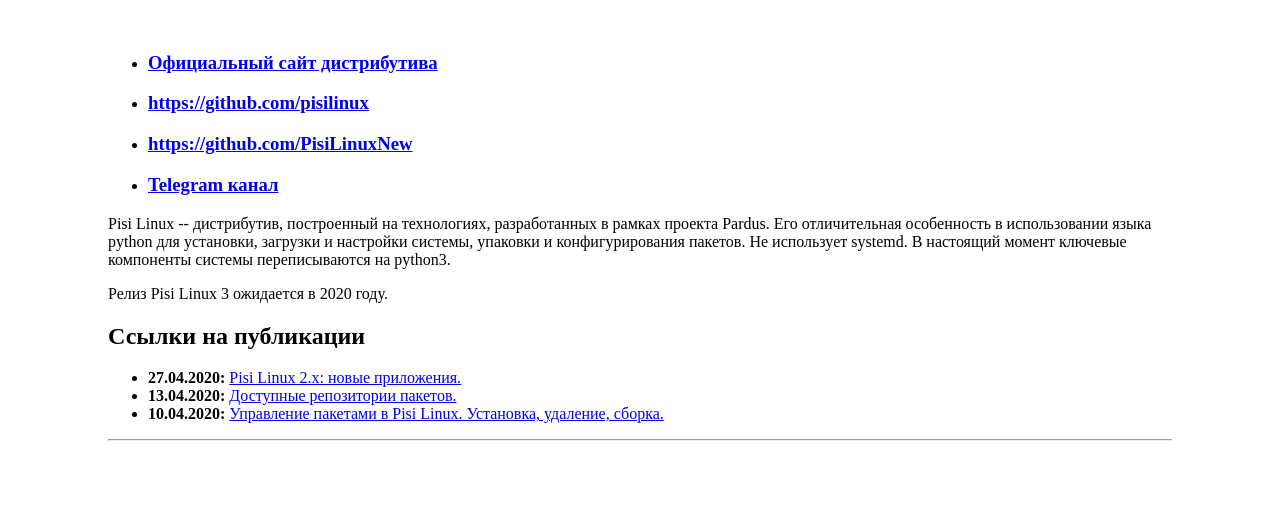
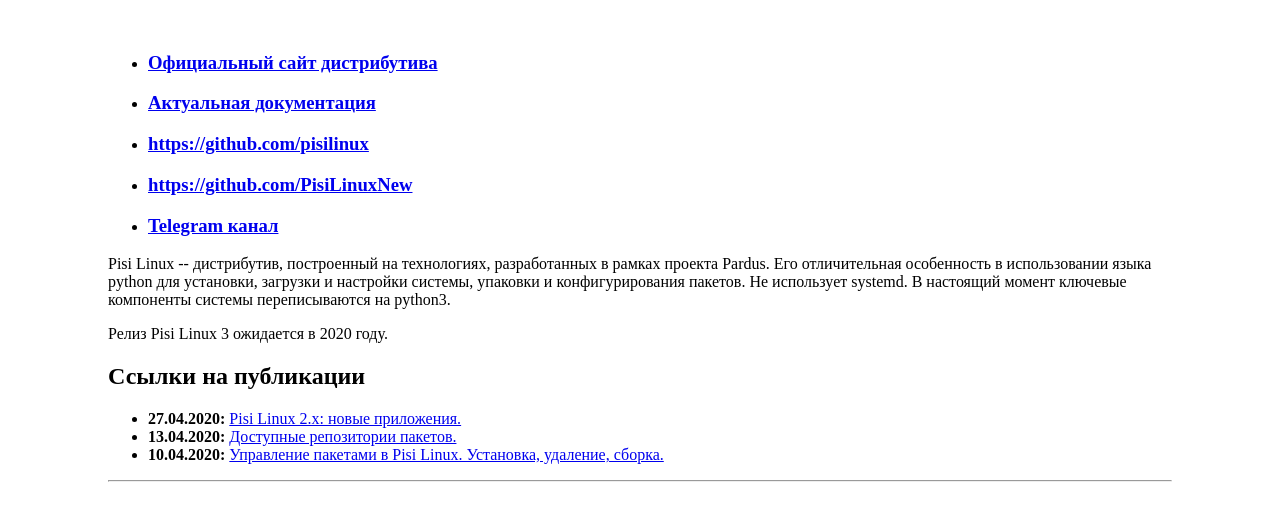
Before and after one commit to 4fury/4fury.github.io, a plain HTML site: page index.html in a window 1280 px wide. Drawn offline with Linux system fonts and the light colour scheme.

Commit message:
add link.

```diff
--- a/index.html
+++ b/index.html
@@ -35,6 +35,7 @@
 	<header>
 		<ul>
 			<li><h3><a href="https://www.pisilinux.org/">Официальный сайт дистрибутива</a></h3></li>
+			<li><h3><a href="https://ayhanyalcinsoy.gitbook.io/pisilinux-gelistirici-klavuzu/">Актуальная документация</a></h3></li>
 			<li><h3><a href="https://github.com/pisilinux">https://github.com/pisilinux</a></h3></li>
 			<li><h3><a href="https://github.com/PisiLinuxNew">https://github.com/PisiLinuxNew</a></h3></li>
 			<li><h3><a href="https://t.me/joinchat/MAcpp0o6E4dAAoz090cDjA">Telegram канал</a></h3></li>
```
